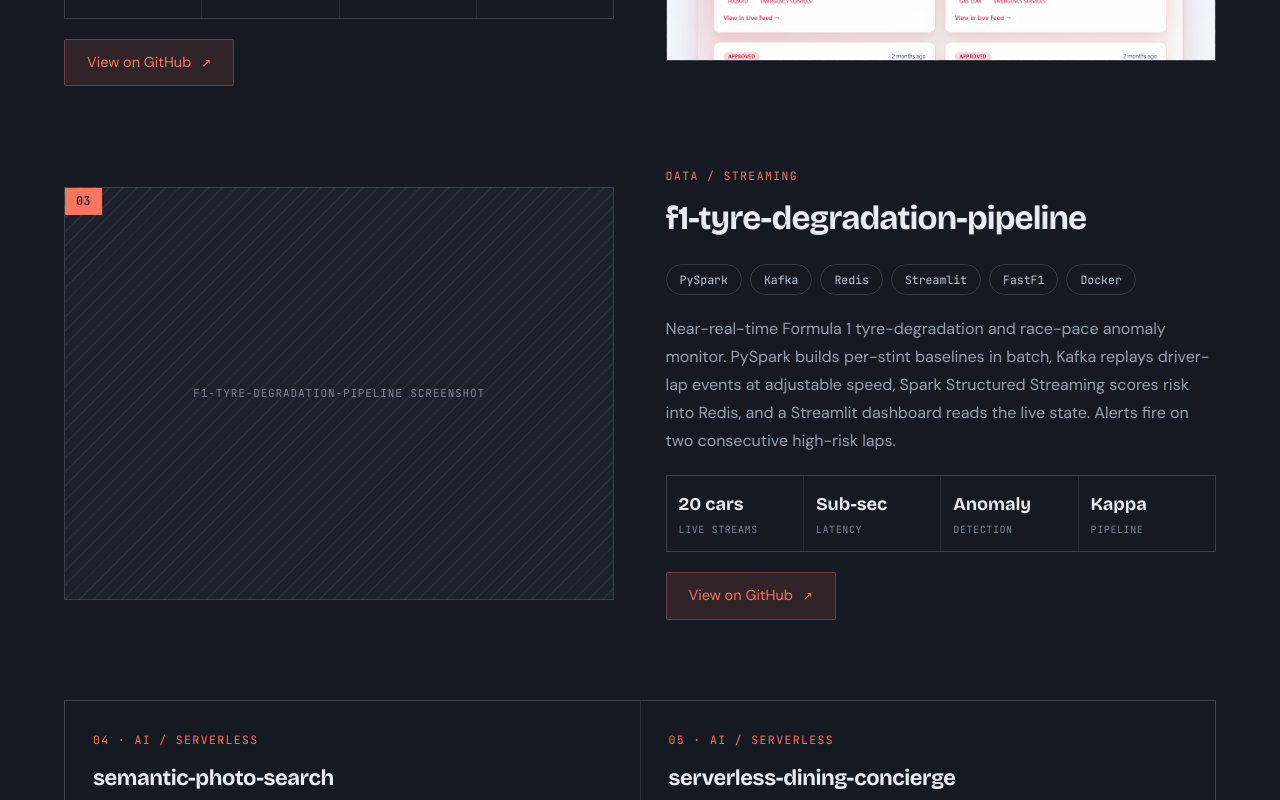
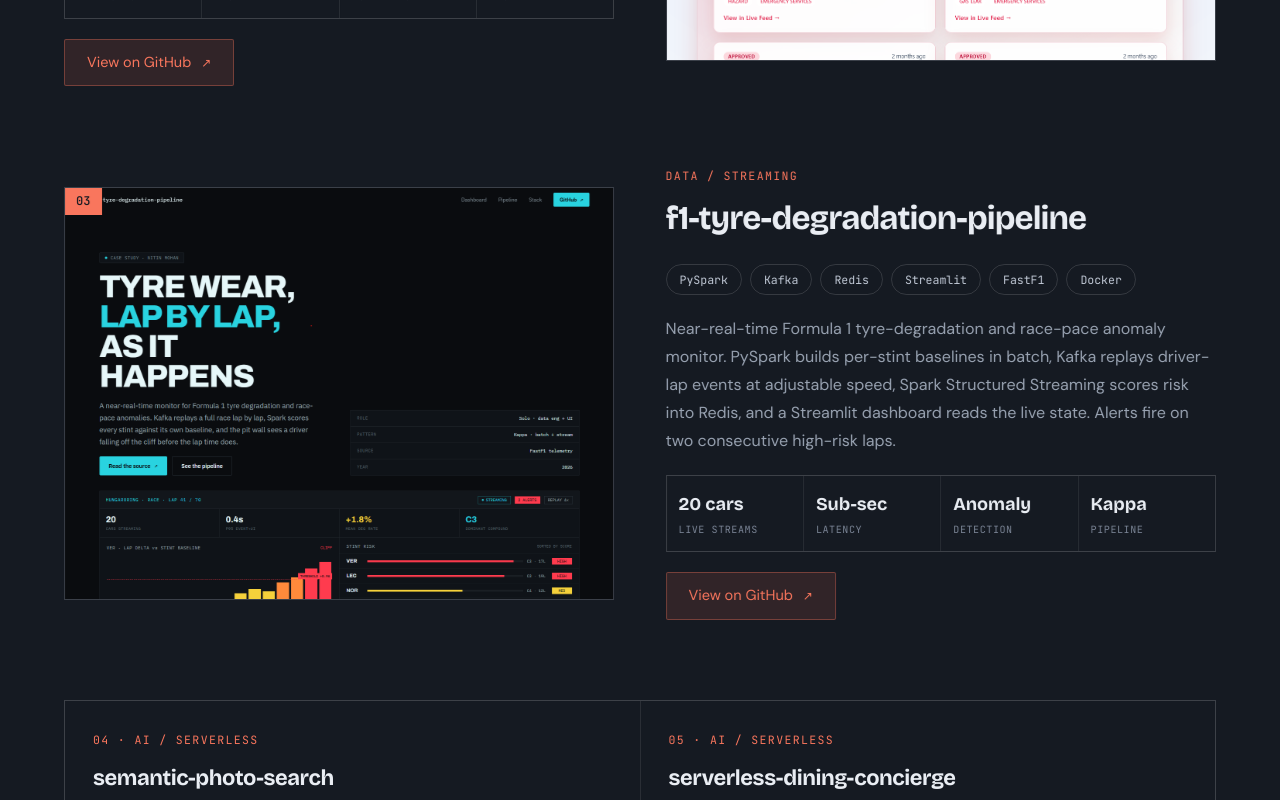
Before and after one commit to NitinMohan03/i-am-NiMo, a Next.js app: page / in a window 1280 px wide. Shown: the part 4217-5017 px from the top of the page. Built offline with nearby package versions, Linux system fonts and the light colour scheme; no server answers.

Commit message:
feat: add the f1-tyre-degradation-pipeline screenshot
All three featured project rows now carry real screenshots. Drop the
hatch texture on thumbs that have an image; it only ever existed as the
empty-slot placeholder.

```diff
--- a/components/ProjectCard.tsx
+++ b/components/ProjectCard.tsx
@@ -15,7 +15,9 @@
   const thumb = (
     <div
       data-tilt="1"
-      className="hatch relative flex aspect-[4/3] items-center justify-center overflow-hidden border border-line-strong transition-[transform,border-color] duration-500 ease-out hover:border-coral/45"
+      className={`relative flex aspect-[4/3] items-center justify-center overflow-hidden border border-line-strong transition-[transform,border-color] duration-500 ease-out hover:border-coral/45 ${
+        project.image ? "bg-ground-panel" : "hatch"
+      }`}
     >
       {project.image ? (
         <Image
--- a/data/profile.ts
+++ b/data/profile.ts
@@ -247,6 +247,7 @@
         { label: "State", value: "Redis hot store" },
         { label: "Source", value: "FastF1 telemetry" },
       ],
+      image: "/projects/f1-tyre-degradation-pipeline.png",
       repo: "https://github.com/NitinMohan03/f1-tyre-degradation-pipeline",
       demo: null,
     },
```
Also changed, not shown: public/projects/f1-tyre-degradation-pipeline.png (added).
